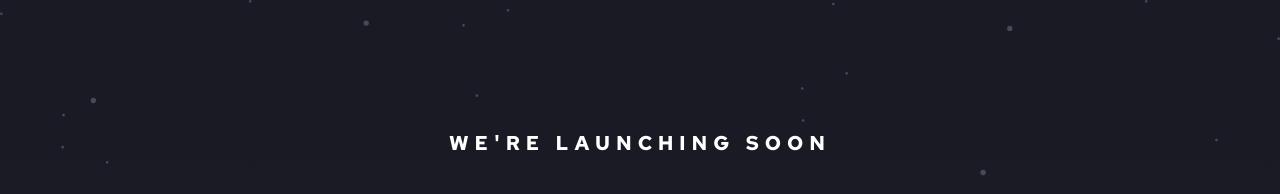
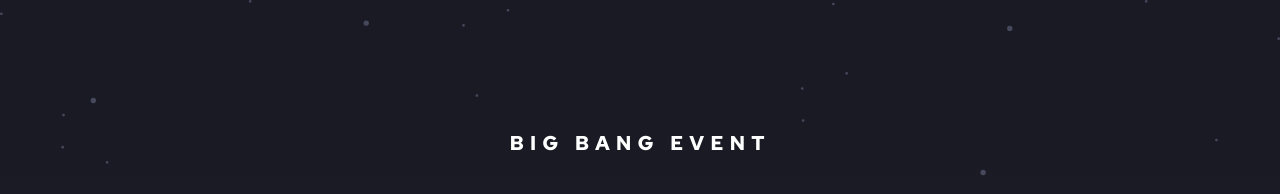
Before and after one commit to bozoteko/countdown, a plain HTML site: page index.html in a window 1280 px wide. Shown: the top 194 px of the page. Drawn offline with Linux system fonts and the light colour scheme.

Commit message:
Update index.html

```diff
--- a/index.html
+++ b/index.html
@@ -3,8 +3,6 @@
 <head>
   <meta charset="UTF-8">
   <meta name="viewport" content="width=device-width, initial-scale=1.0"> <!-- displays site properly based on user's device -->
-
-  <link rel="icon" type="image/png" sizes="32x32" href="./images/favicon-32x32.png">
 
   <title>Frontend Mentor | Launch countdown timer</title>
 
@@ -22,7 +20,7 @@
   <main class="main">
     <div class="main__header container">
       <h1>
-        We're launching soon
+        BIG BANG EVENT
       </h1>
     </div>
 
```
